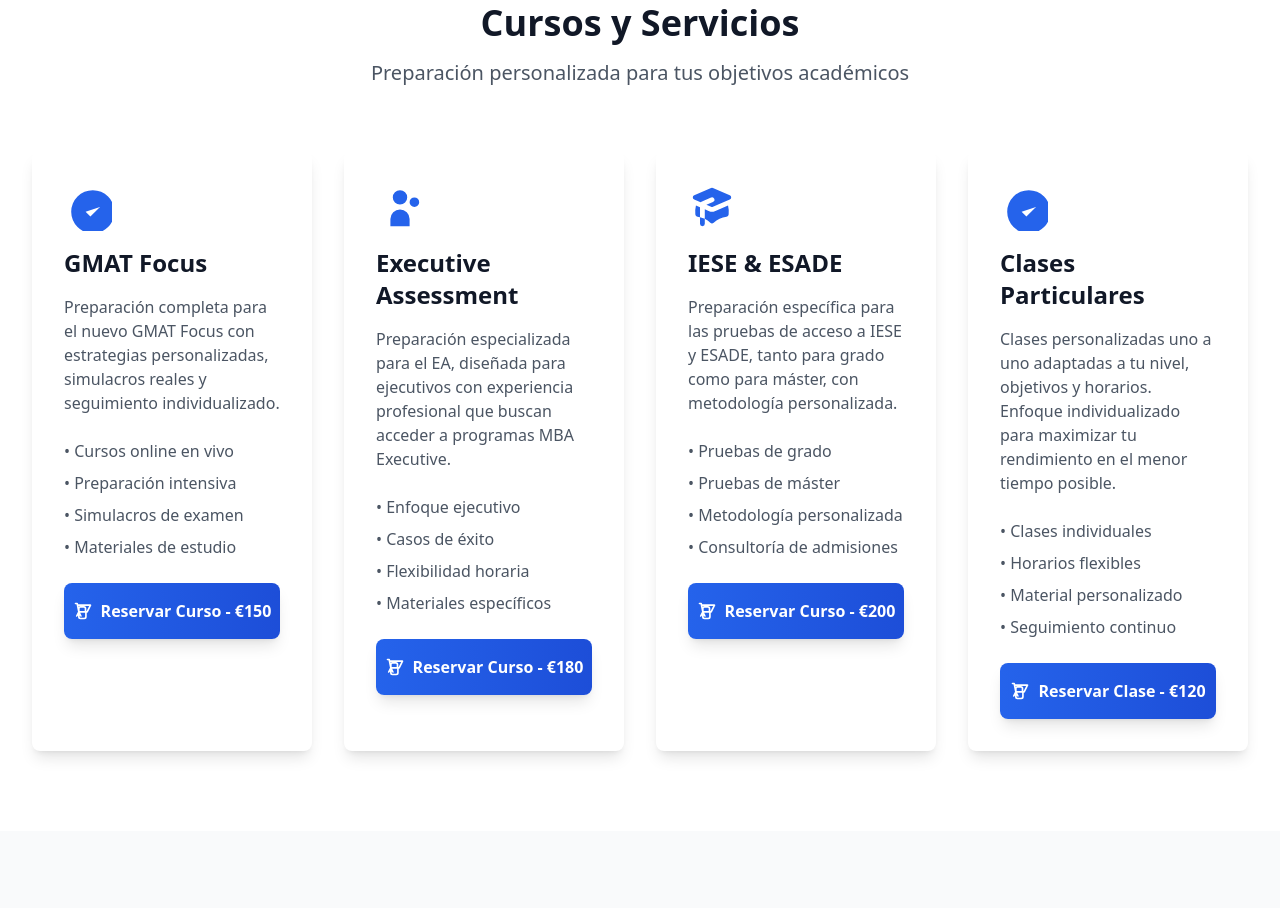
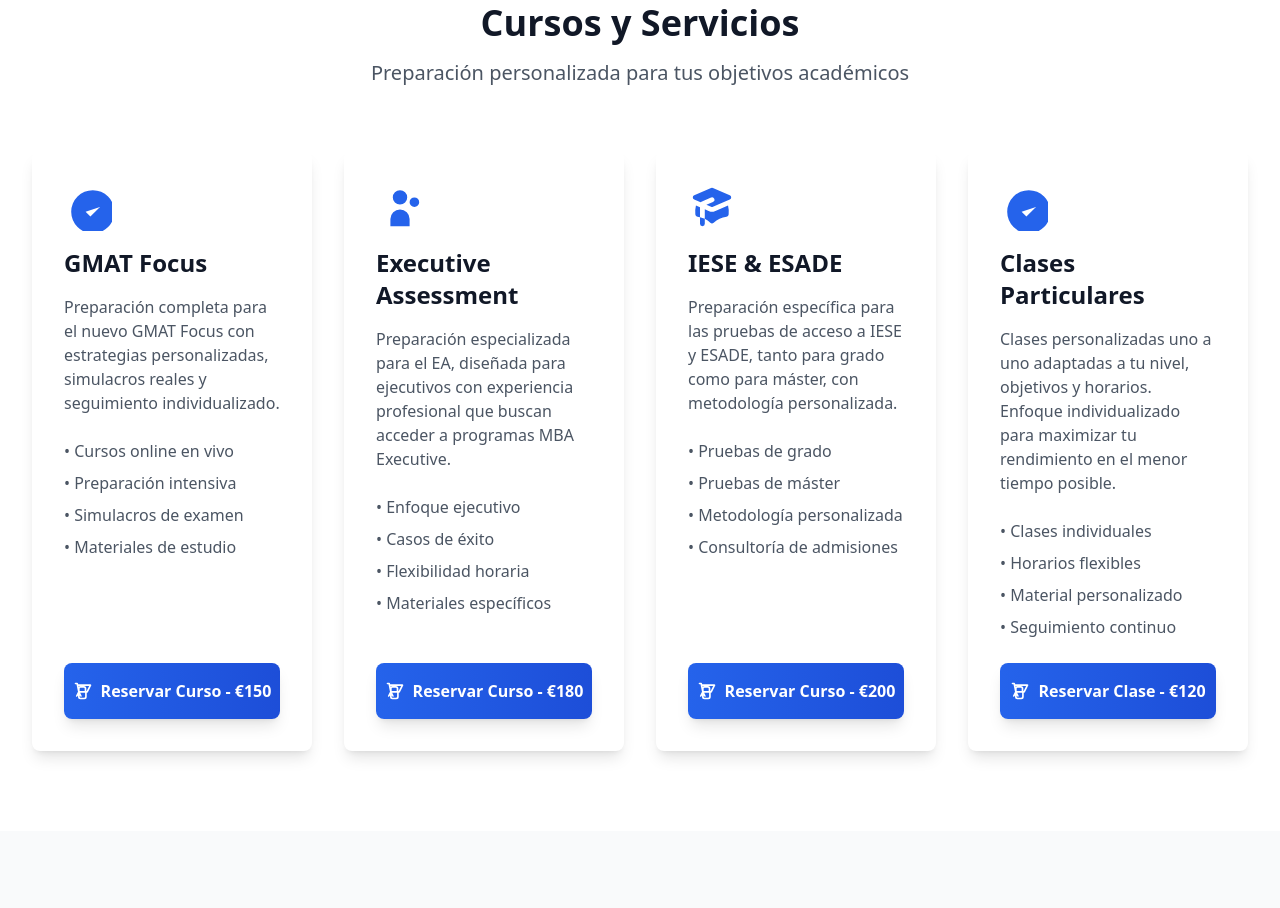
Before and after one commit to fer1994ly/GMAT_web, a website: page index.html in a window 1280 px wide. Shown: the part 1785-2693 px from the top of the page. Drawn offline with nearby package versions, Linux system fonts and the light colour scheme.

Commit message:
Primer borrador

```diff
--- a/index.html
+++ b/index.html
@@ -265,7 +265,7 @@
 
             <div class="grid grid-cols-1 md:grid-cols-2 lg:grid-cols-4 gap-8">
                 <!-- GMAT Focus -->
-                <div id="gmat" class="bg-white rounded-lg shadow-lg p-8 hover:shadow-xl transition">
+                <div id="gmat" class="bg-white rounded-lg shadow-lg p-8 hover:shadow-xl transition flex flex-col h-full">
                     <div class="text-primary-600 mb-4">
                         <svg class="w-12 h-12" fill="currentColor" viewBox="0 0 20 20">
                             <path d="M9 12l2 2 4-4m6 2a9 9 0 11-18 0 9 9 0 0118 0z"></path>
@@ -282,7 +282,7 @@
                         <li>• Simulacros de examen</li>
                         <li>• Materiales de estudio</li>
                     </ul>
-                    <button class="w-full bg-gradient-to-r from-primary-600 to-primary-700 text-white py-4 rounded-lg hover:from-primary-700 hover:to-primary-800 transition-all duration-200 font-semibold shadow-lg hover:shadow-xl transform hover:scale-105"
+                    <button class="w-full bg-gradient-to-r from-primary-600 to-primary-700 text-white py-4 rounded-lg hover:from-primary-700 hover:to-primary-800 transition-all duration-200 font-semibold shadow-lg hover:shadow-xl transform hover:scale-105 mt-auto"
                             onclick="addToCart('GMAT Focus', 150, event)">
                         <div class="flex items-center justify-center space-x-2">
                             <svg class="w-5 h-5" fill="none" stroke="currentColor" viewBox="0 0 24 24">
@@ -294,7 +294,7 @@
                 </div>
 
                 <!-- Executive Assessment -->
-                <div id="ea" class="bg-white rounded-lg shadow-lg p-8 hover:shadow-xl transition">
+                <div id="ea" class="bg-white rounded-lg shadow-lg p-8 hover:shadow-xl transition flex flex-col h-full">
                     <div class="text-primary-600 mb-4">
                         <svg class="w-12 h-12" fill="currentColor" viewBox="0 0 20 20">
                             <path d="M13 6a3 3 0 11-6 0 3 3 0 016 0zM18 8a2 2 0 11-4 0 2 2 0 014 0zM14 15a4 4 0 00-8 0v3h8v-3z"></path>
@@ -311,7 +311,7 @@
                         <li>• Flexibilidad horaria</li>
                         <li>• Materiales específicos</li>
                     </ul>
-                    <button class="w-full bg-gradient-to-r from-primary-600 to-primary-700 text-white py-4 rounded-lg hover:from-primary-700 hover:to-primary-800 transition-all duration-200 font-semibold shadow-lg hover:shadow-xl transform hover:scale-105"
+                    <button class="w-full bg-gradient-to-r from-primary-600 to-primary-700 text-white py-4 rounded-lg hover:from-primary-700 hover:to-primary-800 transition-all duration-200 font-semibold shadow-lg hover:shadow-xl transform hover:scale-105 mt-auto"
                             onclick="addToCart('Executive Assessment', 180, event)">
                         <div class="flex items-center justify-center space-x-2">
                             <svg class="w-5 h-5" fill="none" stroke="currentColor" viewBox="0 0 24 24">
@@ -323,7 +323,7 @@
                 </div>
 
                 <!-- IESE & ESADE -->
-                <div id="admissions" class="bg-white rounded-lg shadow-lg p-8 hover:shadow-xl transition">
+                <div id="admissions" class="bg-white rounded-lg shadow-lg p-8 hover:shadow-xl transition flex flex-col h-full">
                     <div class="text-primary-600 mb-4">
                         <svg class="w-12 h-12" fill="currentColor" viewBox="0 0 20 20">
                             <path d="M10.394 2.08a1 1 0 00-.788 0l-7 3a1 1 0 000 1.84L5.25 8.051a.999.999 0 01.356-.257l4-1.714a1 1 0 11.788 1.838l-2.727 1.17 1.94.831a1 1 0 00.787 0l7-3a1 1 0 000-1.838l-7-3zM3.31 9.397L5 10.12v4.102a8.969 8.969 0 00-1.05-.174 1 1 0 01-.89-.89 11.115 11.115 0 01.25-3.762zM9.3 16.573A9.026 9.026 0 007 14.935v-3.957l1.818.78a3 3 0 002.364 0l5.508-2.361a11.026 11.026 0 01.25 3.762 1 1 0 01-.89.89 8.968 8.968 0 00-5.35 2.524 1 1 0 01-1.4 0zM6 18a1 1 0 001-1v-2.065a8.935 8.935 0 00-2-.712V17a1 1 0 001 1z"></path>
@@ -340,7 +340,7 @@
                         <li>• Metodología personalizada</li>
                         <li>• Consultoría de admisiones</li>
                     </ul>
-                    <button class="w-full bg-gradient-to-r from-primary-600 to-primary-700 text-white py-4 rounded-lg hover:from-primary-700 hover:to-primary-800 transition-all duration-200 font-semibold shadow-lg hover:shadow-xl transform hover:scale-105"
+                    <button class="w-full bg-gradient-to-r from-primary-600 to-primary-700 text-white py-4 rounded-lg hover:from-primary-700 hover:to-primary-800 transition-all duration-200 font-semibold shadow-lg hover:shadow-xl transform hover:scale-105 mt-auto"
                             onclick="addToCart('IESE & ESADE', 200, event)">
                         <div class="flex items-center justify-center space-x-2">
                             <svg class="w-5 h-5" fill="none" stroke="currentColor" viewBox="0 0 24 24">
@@ -352,7 +352,7 @@
                 </div>
 
                 <!-- Clases Particulares -->
-                <div id="clases" class="bg-white rounded-lg shadow-lg p-8 hover:shadow-xl transition">
+                <div id="clases" class="bg-white rounded-lg shadow-lg p-8 hover:shadow-xl transition flex flex-col h-full">
                     <div class="text-primary-600 mb-4">
                         <svg class="w-12 h-12" fill="currentColor" viewBox="0 0 20 20">
                             <path d="M9 12l2 2 4-4m6 2a9 9 0 11-18 0 9 9 0 0118 0z"></path>
@@ -369,7 +369,7 @@
                         <li>• Material personalizado</li>
                         <li>• Seguimiento continuo</li>
                     </ul>
-                    <button class="w-full bg-gradient-to-r from-primary-600 to-primary-700 text-white py-4 rounded-lg hover:from-primary-700 hover:to-primary-800 transition-all duration-200 font-semibold shadow-lg hover:shadow-xl transform hover:scale-105"
+                    <button class="w-full bg-gradient-to-r from-primary-600 to-primary-700 text-white py-4 rounded-lg hover:from-primary-700 hover:to-primary-800 transition-all duration-200 font-semibold shadow-lg hover:shadow-xl transform hover:scale-105 mt-auto"
                             onclick="addToCart('Clases Particulares', 120, event)">
                         <div class="flex items-center justify-center space-x-2">
                             <svg class="w-5 h-5" fill="none" stroke="currentColor" viewBox="0 0 24 24">
```
